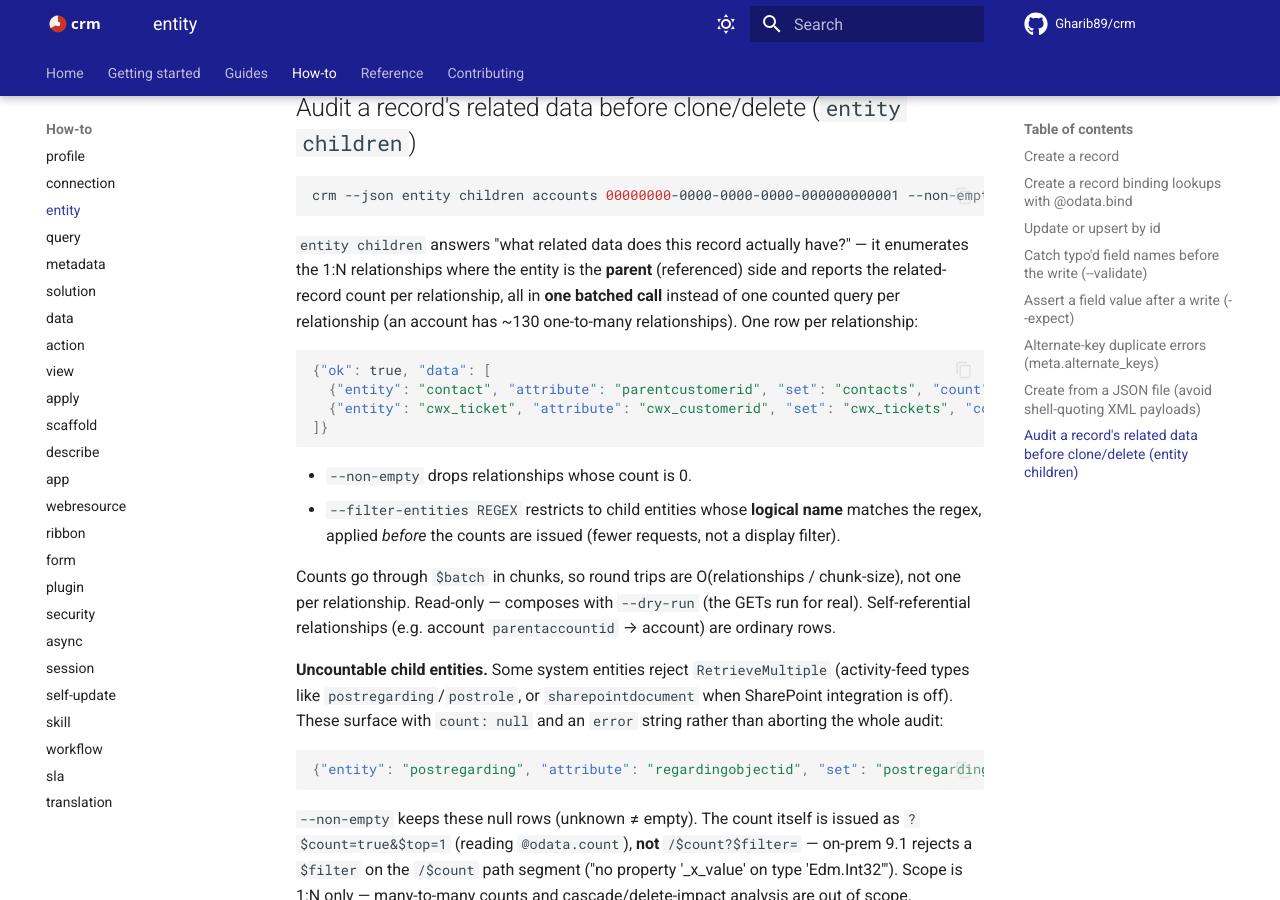
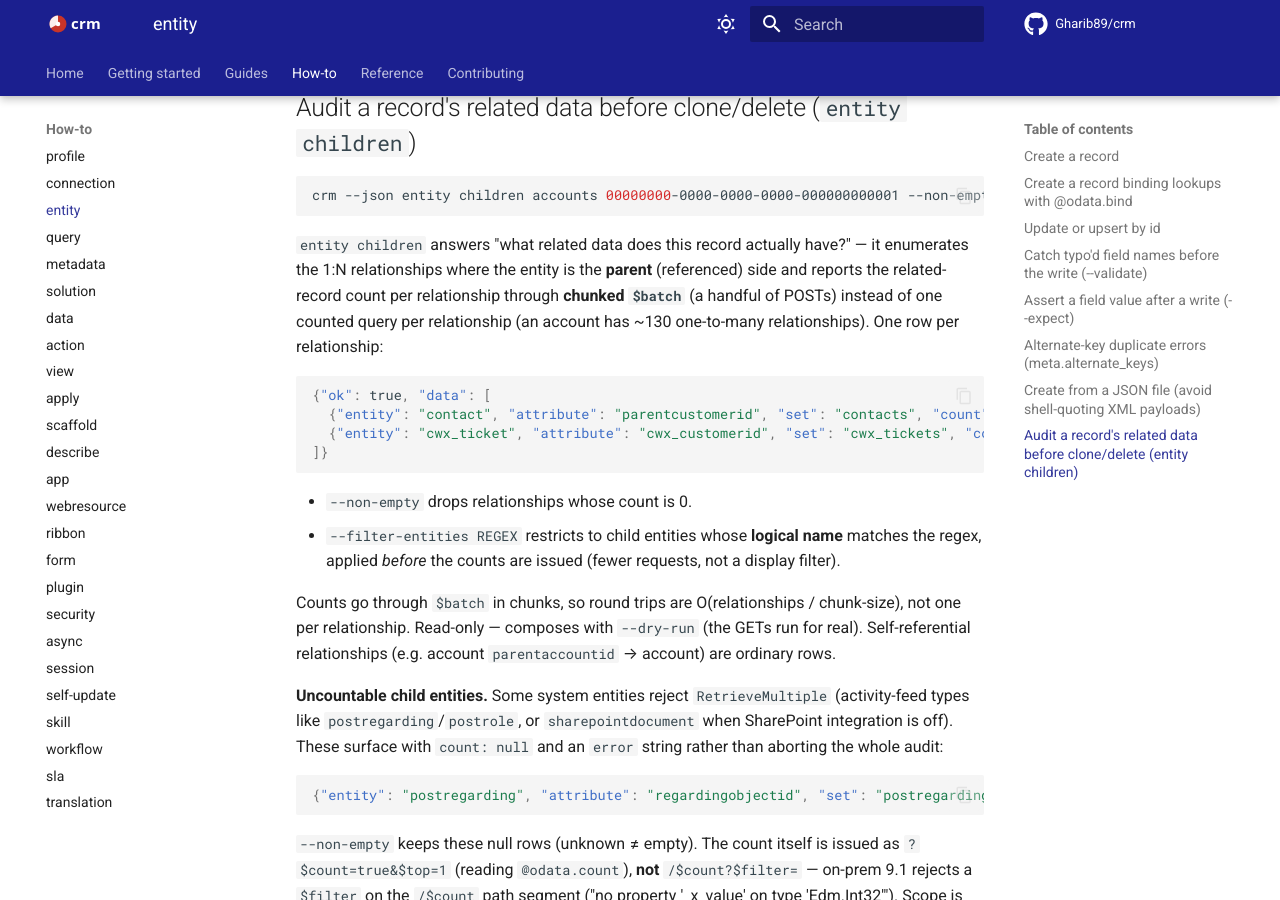
Before and after one commit to Gharib89/crm, an MkDocs documentation site: the page built from docs/how-to/entity.md, in a window 1280 px wide and 900 px high, scrolled down 3124 px. Built offline with MkDocs 1.6.1 and Material for MkDocs 9.7.7, drawn with Linux system fonts in a browser that asks for light colours; comment, search, counter and statistics services are not loaded.

Commit message:
docs(entity): say children uses chunked $batch, not "one batched call"
Copilot review round 3 (four new comments, all the same point): "one batched call" overstated the round-trip count — count_children chunks $batch, so an entity with > batch_chunk_size relationships (account ~130, default chunk 100) issues several POSTs. Reworded README, CLI help, how-to, and the skill intro to "chunked $batch" / "not one query per relationship". The other 7 inline comments are rounds 1-2 threads re-anchored to the new SHA (all fixed in e8738b9 / cc53c1a).

Co-Authored-By: Claude Opus 4.8 (1M context) <noreply@anthropic.com>

````diff
--- a/docs/how-to/entity.md
+++ b/docs/how-to/entity.md
@@ -120,7 +120,7 @@ Use `--data-file` for payloads with embedded double quotes (e.g. `savedquery` or
 ```bash
 crm --json entity children accounts 00000000-0000-0000-0000-000000000001 --non-empty
 ```
-`entity children` answers "what related data does this record actually have?" — it enumerates the 1:N relationships where the entity is the **parent** (referenced) side and reports the related-record count per relationship, all in **one batched call** instead of one counted query per relationship (an account has ~130 one-to-many relationships). One row per relationship:
+`entity children` answers "what related data does this record actually have?" — it enumerates the 1:N relationships where the entity is the **parent** (referenced) side and reports the related-record count per relationship through **chunked `$batch`** (a handful of POSTs) instead of one counted query per relationship (an account has ~130 one-to-many relationships). One row per relationship:
 
 ```json
 {"ok": true, "data": [
````
Also changed, not shown: README.md (+1 -1 lines), crm/skills/reference/records.md (+1 -1 lines), 1 other file.
